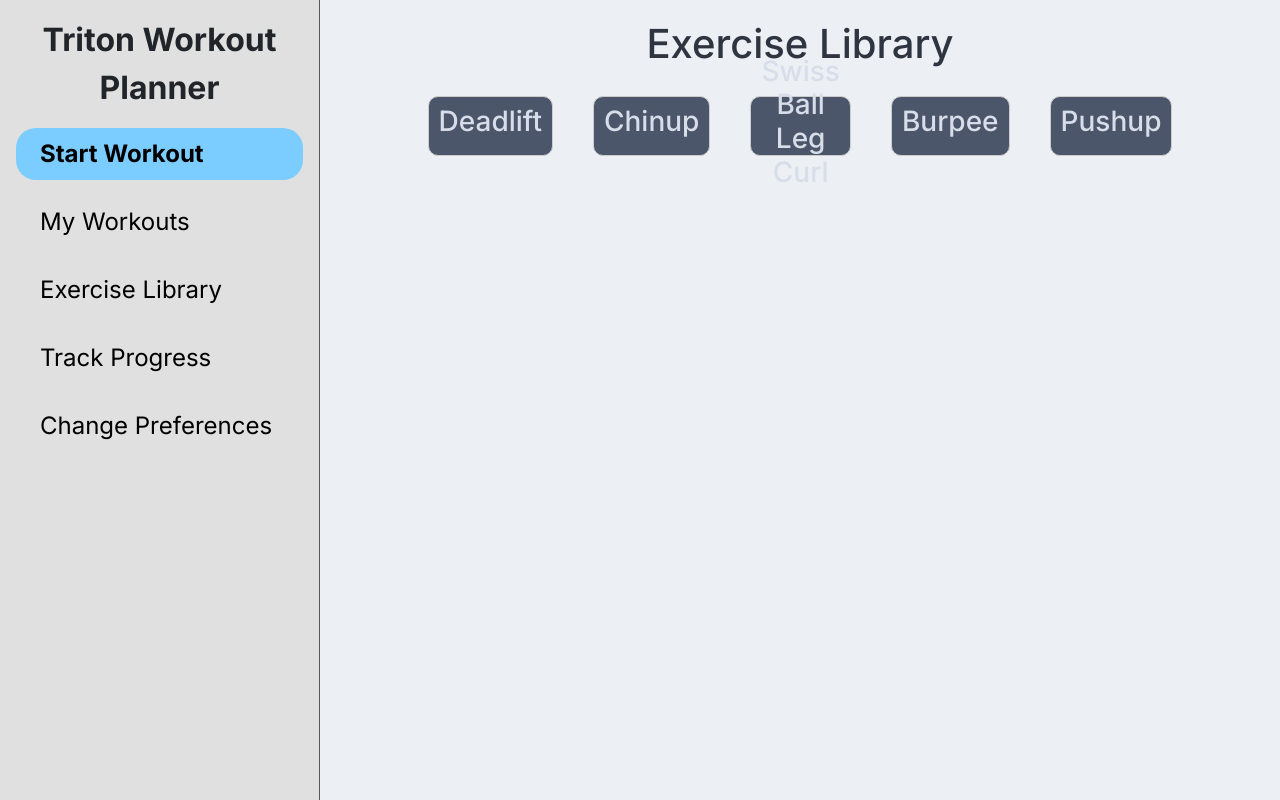
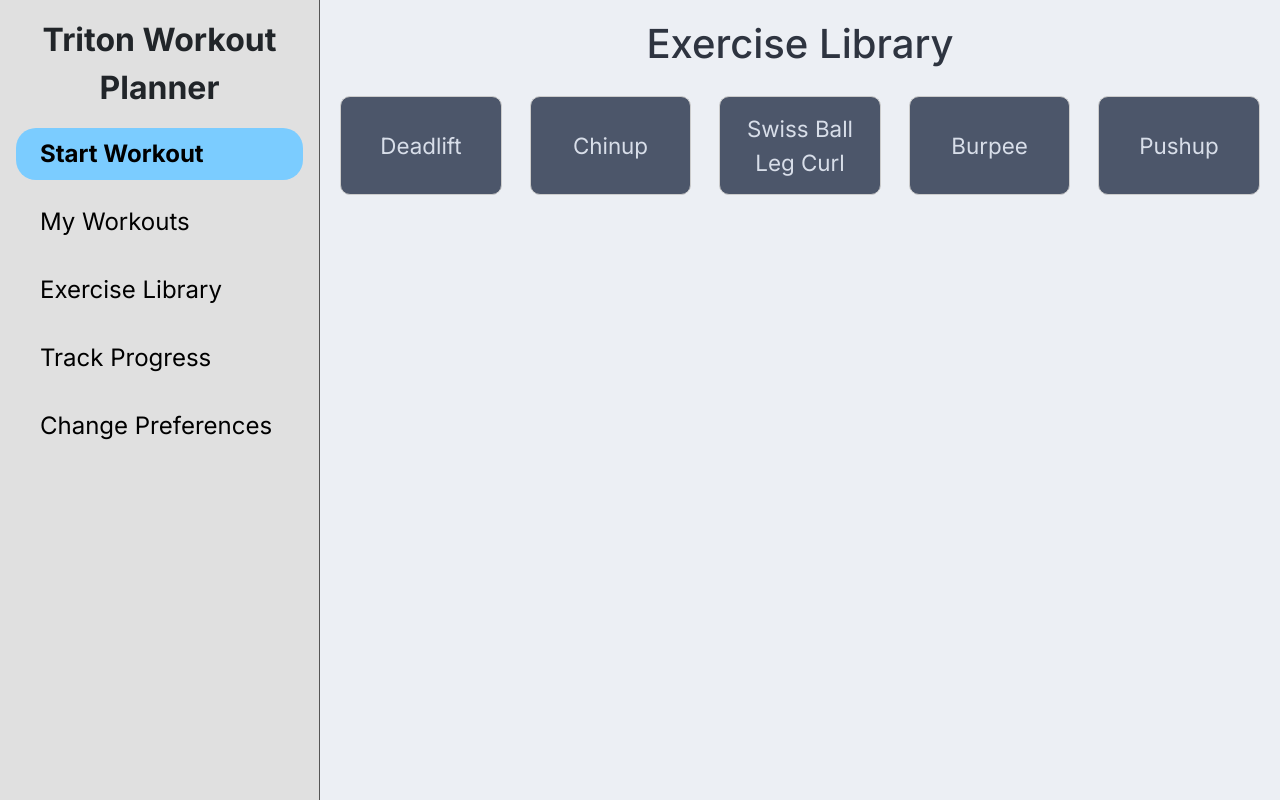
Before and after one commit to Sid10july/TritonWorkoutPlanner, a React (Create React App) app in the folder client/: page /exercise-library in a window 1280 px wide. Built offline with nearby package versions, Linux system fonts and the light colour scheme.

Commit message:
Fixed issue #2: Inconsistent sidebar length
Fixed by hiding overflow in App.css

```diff
--- a/client/src/App.css
+++ b/client/src/App.css
@@ -7,11 +7,16 @@ body {
 
 .App {
   display: flex;
+  flex-direction: column;
+  height: 100vh;
+  flex: 1;
+  overflow: hidden;
 }
 
 .App-views {
   text-align: center;
   width: 75%;
+  margin-left: 25%;
   padding: 20px;
   background-color: #eceff4;
   min-height: 100vh;
--- a/client/src/components/Sidebar/Sidebar.css
+++ b/client/src/components/Sidebar/Sidebar.css
@@ -3,6 +3,7 @@
   height: 100vh;
   background-color: #e0e0e0;
   border-right: thin solid #555555;
+  position: fixed;
 }
 
 .sidebar-container {
--- a/client/src/views/BuildYourOwn.css
+++ b/client/src/views/BuildYourOwn.css
@@ -2,13 +2,11 @@
   display: flex;
   flex-direction: column;
   align-items: center;
-  height: full;
 }
 
 .build-your-own iframe {
   width: 650px;
   height: 500px;
-  margin-left: 20px;
   border: 2px solid #4c566a;
   border-radius: 8px;
   box-shadow: 0 4px 10px rgba(0, 0, 0, 0.1);
--- a/client/src/views/ExerciseLibrary.css
+++ b/client/src/views/ExerciseLibrary.css
@@ -6,29 +6,30 @@
   color: #2e3440;
 }
 
-.exercise-item h3 {
+.exercise-item p {
   color: #d8dee9;
+  margin-bottom: 0px;
 }
 
 .exercise-item {
   background-color: #4c566a;
-  margin: 20px;
-  padding: 10px;
+  padding: 15px;
+  font-size: calc(1rem + 0.5vw);
   text-align: center;
-  width: 150px;
-  height: 60px;
+  width: 100%;
+  height: 100%;
   border: 1px solid #ccc;
   border-radius: 10px;
+  display: flex;
   align-items: center;
   justify-content: center;
   word-wrap: break-word;
-  display: flex;
 }
 
 .exercises-list {
-  margin-left: 100px;
-  margin-right: 100px;
-  align-items: center;
-  justify-content: center;
-  display: flex;
+  padding-top: 20px;
+  display: grid;
+  gap: 3%;
+  grid-template-columns: repeat(auto-fit, minmax(100px, 1fr));
+  width: 100%;
 }
--- a/client/src/views/ExerciseLibrary.tsx
+++ b/client/src/views/ExerciseLibrary.tsx
@@ -8,7 +8,7 @@ export const ExerciseLibrary = () => {
       <div className="exercises-list">
         {dummyExercisesList.map((exercise) => (
           <div key={exercise.id} className="exercise-item">
-            <h3>{exercise.name}</h3>
+            <p>{exercise.name}</p>
           </div>
         ))}
       </div>
```
